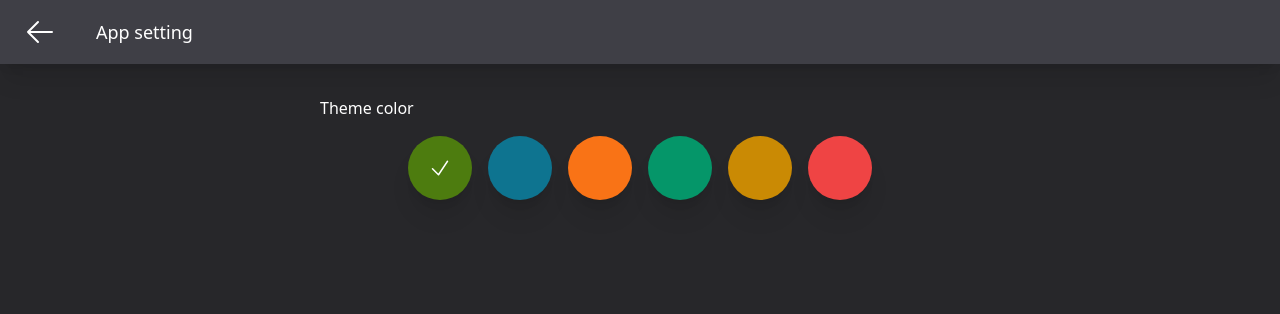
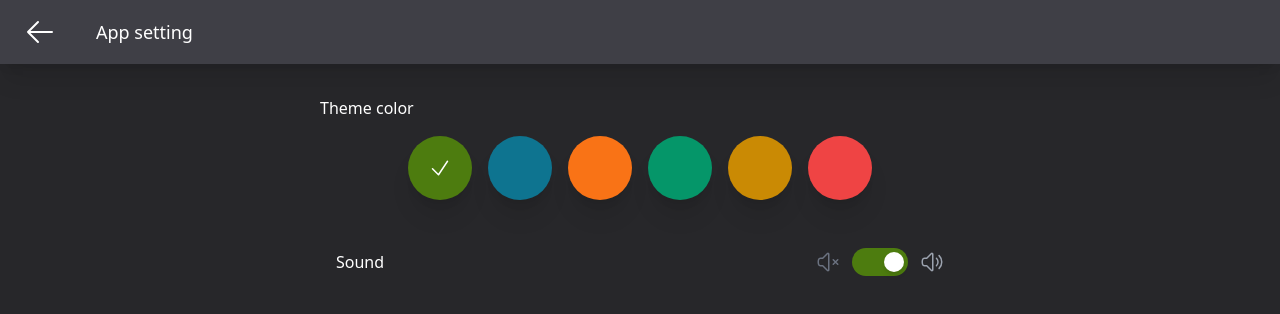
Before and after one commit to mamad-1999/Chess-Clocks, a Next.js app: page /setting in a window 1280 px wide. Shown: the top 314 px of the page. Built offline with nearby package versions, Linux system fonts and the light colour scheme.

Commit message:
fit: new section in setting page {sound control}

```diff
--- a/src/app/components/ColorBox.tsx
+++ b/src/app/components/ColorBox.tsx
@@ -1,6 +1,7 @@
 "use client"
 
 import { setThemeColor } from "@/redux/features/settingSlice"
+import { soundControl } from "@/redux/features/toolBarSlice"
 import { useAppDispatch, useAppSelector } from "@/redux/hook"
 const colors = [
     "bg-lime-700",
@@ -13,10 +14,15 @@ const colors = [
 
 const ColorBox = () => {
     const settingState = useAppSelector(state => state.setting)
+    const toolBarState = useAppSelector(state => state.toolBar)
     const dispatch = useAppDispatch()
 
     const handleChangeThemeColor = (color: string) => {
         dispatch(setThemeColor(color))
+    }
+
+    const onToggleSoundSetting = () => {
+        dispatch(soundControl())
     }
     return (
         <main className="pt-8 px-4 max-w-2xl mx-auto flex flex-col justify-center">
@@ -30,6 +36,27 @@ const ColorBox = () => {
                     </div>
                 ))}
             </div>
+            <div className="flex justify-between items-center mt-12 px-4">
+                <h3 className="text-white">Sound</h3>
+                <div className="flex flex-col justify-center items-center">
+                    <div className="flex justify-center items-center">
+                        <span className="">
+                            <svg xmlns="http://www.w3.org/2000/svg" fill="none" viewBox="0 0 24 24" strokeWidth={1.5} stroke="currentColor" className="h-6 w-6 text-gray-500">
+                                <path strokeLinecap="round" strokeLinejoin="round" d="M17.25 9.75L19.5 12m0 0l2.25 2.25M19.5 12l2.25-2.25M19.5 12l-2.25 2.25m-10.5-6l4.72-4.72a.75.75 0 011.28.531V19.94a.75.75 0 01-1.28.53l-4.72-4.72H4.51c-.88 0-1.704-.506-1.938-1.354A9.01 9.01 0 012.25 12c0-.83.112-1.633.322-2.395C2.806 8.757 3.63 8.25 4.51 8.25H6.75z" />
+                            </svg>
+                        </span>
+                        <div onClick={onToggleSoundSetting} className={`w-14 h-7 flex items-center cursor-pointer ${toolBarState.soundStatus ? settingState.themeColor : "bg-gray-600"} rounded-full mx-3 px-1`} >
+                            <div className={`bg-white w-5 h-5 rounded-full shadow-md transform transition-transform ${toolBarState.soundStatus && "translate-x-7"}`} >
+                            </div>
+                        </div>
+                        <span className="">
+                            <svg xmlns="http://www.w3.org/2000/svg" fill="none" viewBox="0 0 24 24" strokeWidth={1.5} stroke="currentColor" className="h-6 w-6 text-gray-400">
+                                <path strokeLinecap="round" strokeLinejoin="round" d="M19.114 5.636a9 9 0 010 12.728M16.463 8.288a5.25 5.25 0 010 7.424M6.75 8.25l4.72-4.72a.75.75 0 011.28.53v15.88a.75.75 0 01-1.28.53l-4.72-4.72H4.51c-.88 0-1.704-.507-1.938-1.354A9.01 9.01 0 012.25 12c0-.83.112-1.633.322-2.396C2.806 8.756 3.63 8.25 4.51 8.25H6.75z" />
+                            </svg>
+                        </span>
+                    </div>
+                </div>
+            </div>
         </main >
     )
 }
```
